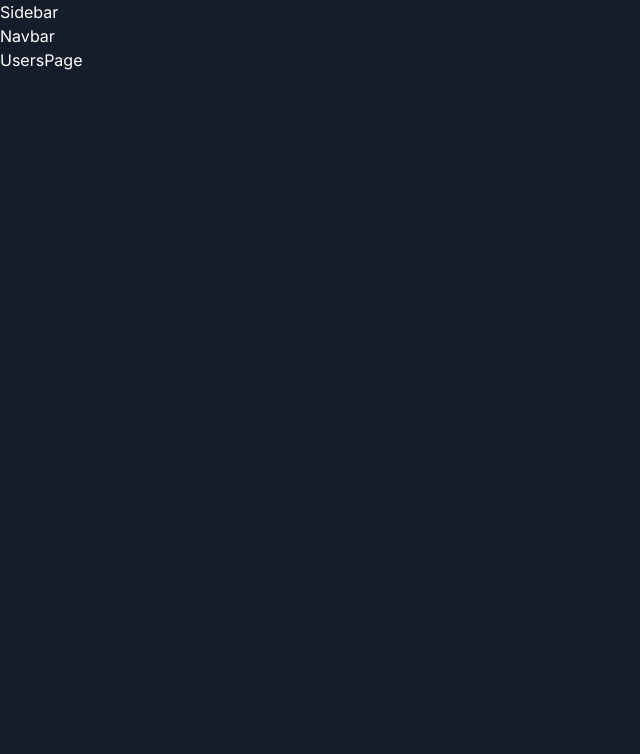
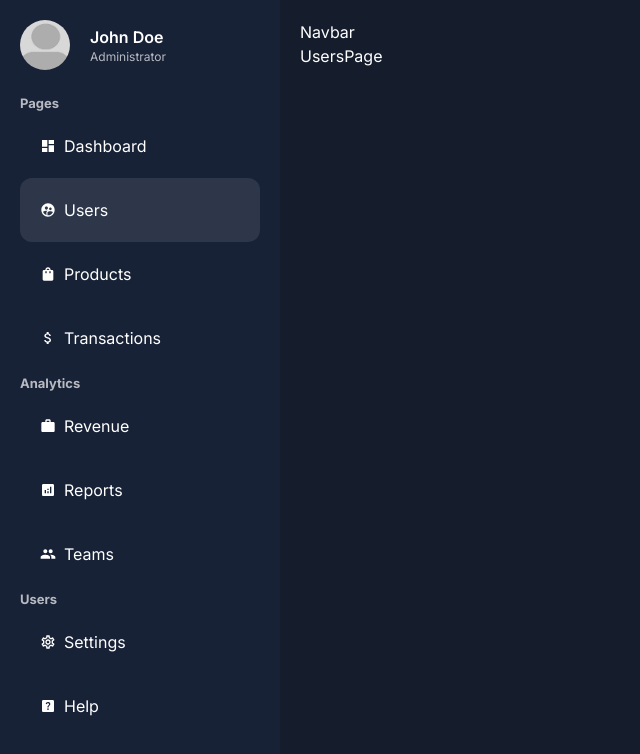
Before and after one commit to nazmulrony/admin-dashboard-next-14, a Next.js app: page /dashboard/users in a window 1280 px wide. Shown: the top 754 px of the page, without its empty margins (0-640 px from the left). Built offline with nearby package versions, Linux system fonts and the light colour scheme.

Commit message:
sidebar layout added

```diff
--- a/src/app/dashboard/layout.tsx
+++ b/src/app/dashboard/layout.tsx
@@ -7,11 +7,11 @@ type DashboardLayoutProps = {
 };
 export default function DashboardLayout({ children }: DashboardLayoutProps) {
     return (
-        <div>
-            <div>
+        <div className="flex">
+            <div className="flex-1 bg-bgSoft p-5">
                 <Sidebar />
             </div>
-            <div>
+            <div className="flex-[4] p-5">
                 <Navbar />
                 {children}
             </div>
--- /dev/null
+++ b/src/components/dashboard/sidebar/menuLink.tsx
@@ -0,0 +1,30 @@
+"use client";
+import Link from "next/link";
+import { usePathname } from "next/navigation";
+import { ReactNode } from "react";
+
+type MenuLinkProps = {
+    item: {
+        path: string;
+        title: string;
+        icon: ReactNode;
+    };
+};
+
+export default function MenuLink({
+    item: { icon, path, title },
+}: MenuLinkProps) {
+    const pathname = usePathname();
+
+    return (
+        <Link
+            href={path}
+            className={`p-5 flex items-center gap-2 rounded-xl hover:bg-[#2e374a] ${
+                path === pathname && "bg-[#2e374a]"
+            }`}
+        >
+            {icon}
+            {title}
+        </Link>
+    );
+}
--- a/src/components/dashboard/sidebar/sidebar.tsx
+++ b/src/components/dashboard/sidebar/sidebar.tsx
@@ -1,5 +1,35 @@
-import { ReactNode } from "react";
+import { menuItems } from "@/dummyData";
+import MenuLink from "./menuLink";
+import Image from "next/image";
 
 export default function Sidebar() {
-    return <div>Sidebar</div>;
+    return (
+        <div className="sticky top-10">
+            <div className="flex items-center gap-5 mb-5">
+                <Image
+                    src={"/avatar.jpg"}
+                    alt=""
+                    height={50}
+                    width={50}
+                    className=" rounded-full"
+                />
+                <div className="flex flex-col">
+                    <span className="font-semibold">John Doe</span>
+                    <span className="text-xs text-textSoft">Administrator</span>
+                </div>
+            </div>
+            <ul>
+                {menuItems.map((cat: any) => (
+                    <li key={cat.title}>
+                        <span className="text-textSoft font-bold text-[13px] my-[10px] ">
+                            {cat.title}
+                        </span>
+                        {cat.list.map((item: any) => (
+                            <MenuLink key={item.title} item={item} />
+                        ))}
+                    </li>
+                ))}
+            </ul>
+        </div>
+    );
 }
--- /dev/null
+++ b/src/dummyData.tsx
@@ -0,0 +1,70 @@
+import {
+    MdDashboard,
+    MdSupervisedUserCircle,
+    MdShoppingBag,
+    MdAttachMoney,
+    MdWork,
+    MdAnalytics,
+    MdPeople,
+    MdOutlineSettings,
+    MdHelpCenter,
+} from "react-icons/md";
+
+export const menuItems: any = [
+    {
+        title: "Pages",
+        list: [
+            { title: "Dashboard", path: "/dashboard", icon: <MdDashboard /> },
+            {
+                title: "Users",
+                path: "/dashboard/users",
+                icon: <MdSupervisedUserCircle />,
+            },
+            {
+                title: "Products",
+                path: "/dashboard/products",
+                icon: <MdShoppingBag />,
+            },
+            {
+                title: "Transactions",
+                path: "/dashboard/transactions",
+                icon: <MdAttachMoney />,
+            },
+        ],
+    },
+    {
+        title: "Analytics",
+        list: [
+            {
+                title: "Revenue",
+                path: "/dashboard/revenue",
+                icon: <MdWork />,
+            },
+            {
+                title: "Reports",
+                path: "/dashboard/reports",
+                icon: <MdAnalytics />,
+            },
+            {
+                title: "Teams",
+                path: "/dashboard/teams",
+                icon: <MdPeople />,
+            },
+        ],
+    },
+    {
+        title: "Users",
+        list: [
+            {
+                title: "Settings",
+                path: "/dashboard/settings",
+                icon: <MdOutlineSettings />,
+            },
+            {
+                title: "Help",
+                path: "/dashboard/help",
+                icon: <MdHelpCenter />,
+            },
+        ],
+    },
+];
```
Also changed, not shown: package.json (+5 -4 lines), public/avatar.jpg (added), 1 other file (tests, documents, lock files or other folders).
